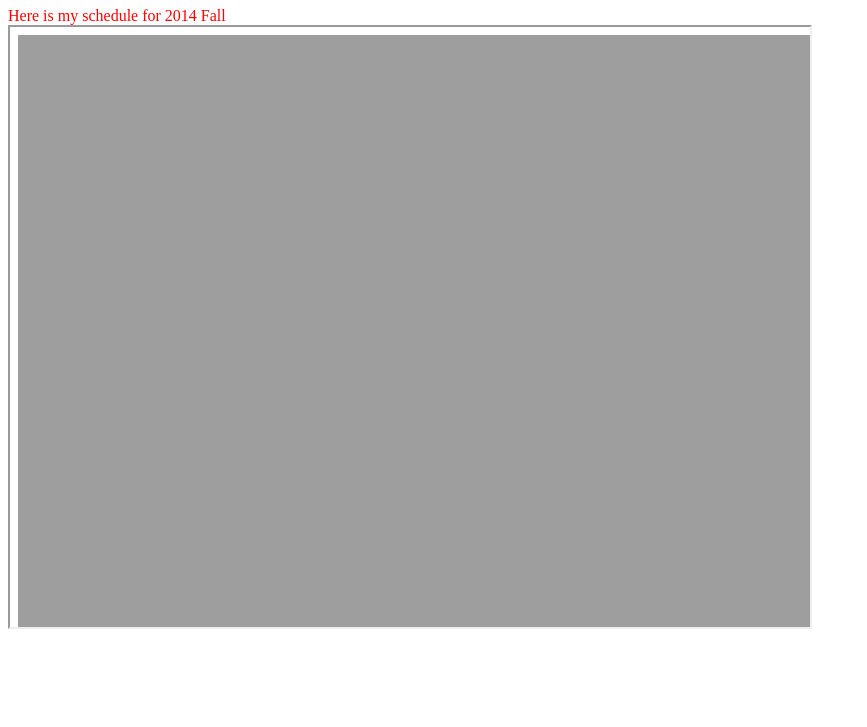
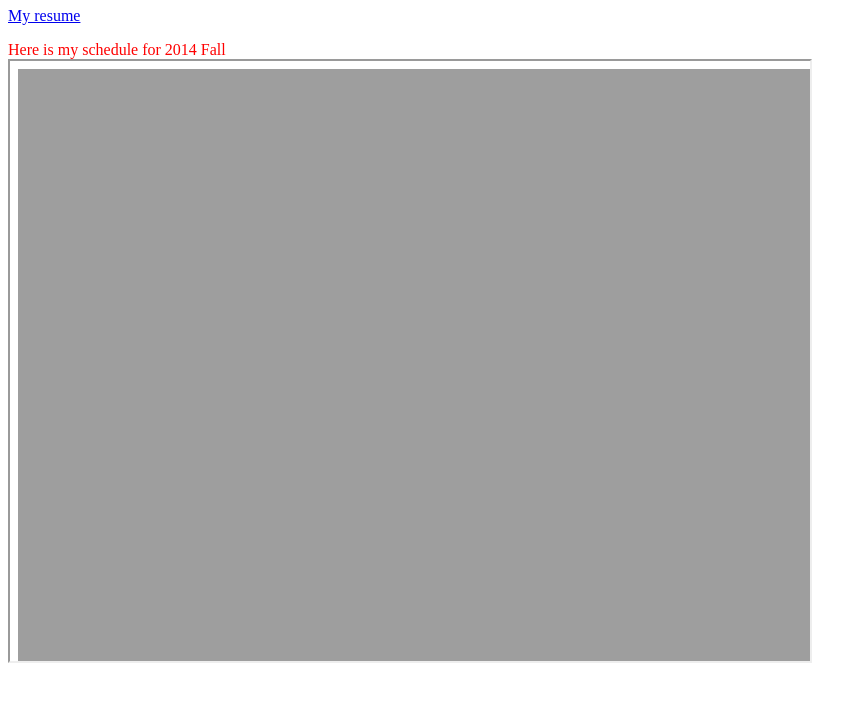
Before and after one commit to ldong/ldong.github.io, a plain HTML site: page index.html in a window 1280 px wide. Shown: the part 73-800 px from the top of the page, without its empty margins (0-867 px from the left). Drawn offline with Linux system fonts and the light colour scheme.

Commit message:
add resume.pdf to index page

```diff
--- a/index.html
+++ b/index.html
@@ -17,6 +17,7 @@
     </header>
     <div id='header'>
         <h1>Hello World</h1>
+        <a href="./resume.pdf">My resume</a>
     </div>
     <div id='calendar'>
         <p>
```
